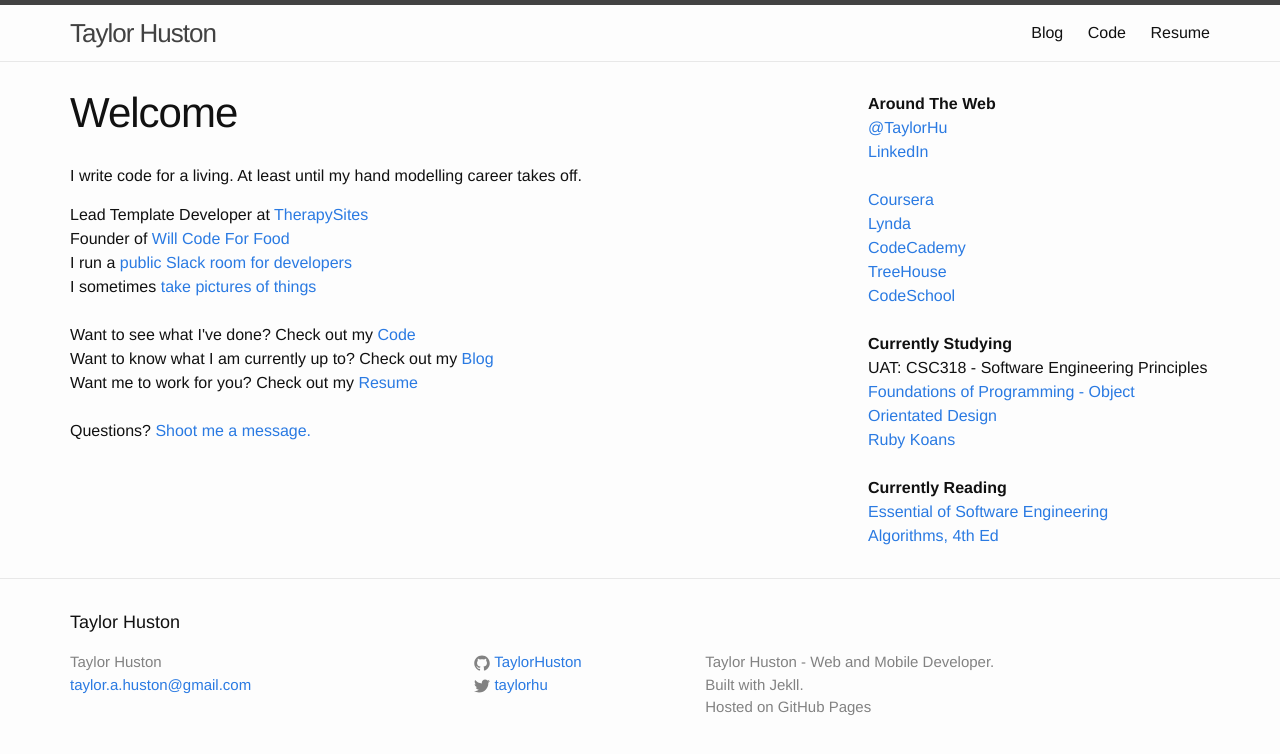
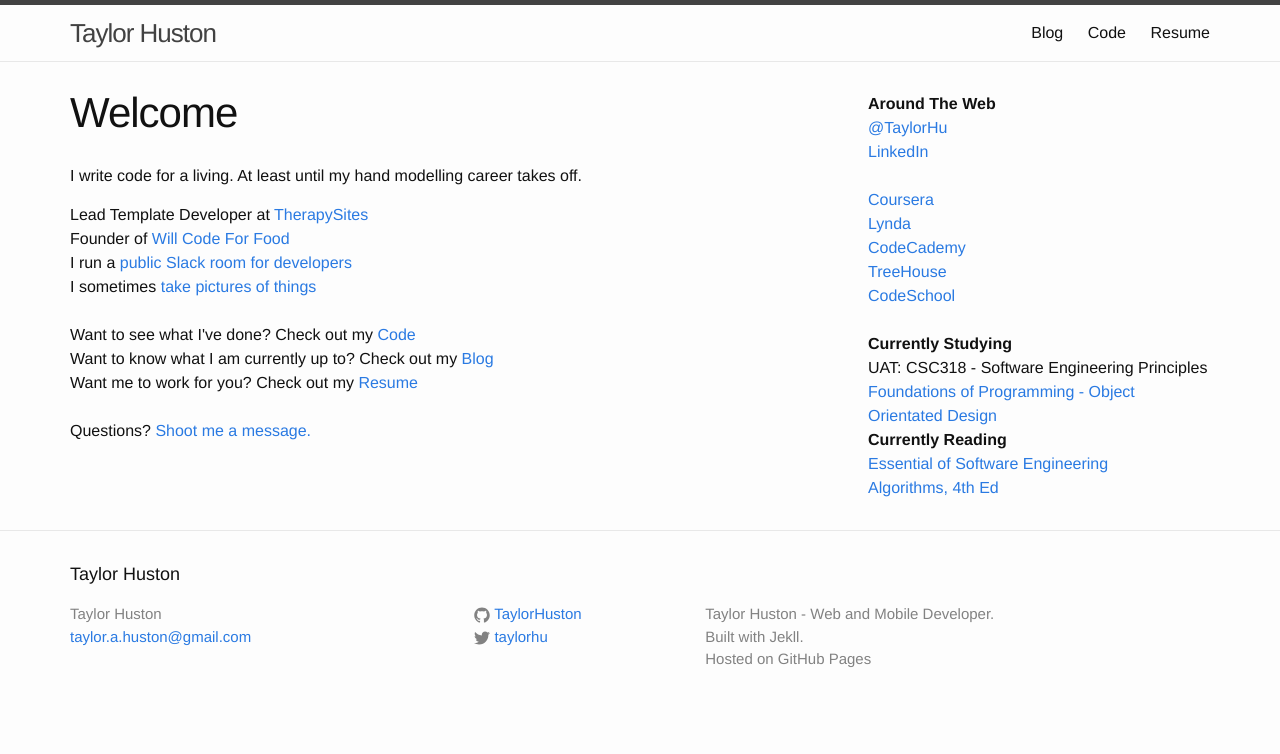
Before and after one commit to TaylorHuston/taylorhuston.github.io, a Jekyll site: the page built from index.html, in a window 1280 px wide. Shown: the top 754 px of the page. Built offline with Jekyll 4.4.1, drawn with Linux system fonts in a browser that asks for light colours.

Commit message:
Update sidebar.html

```diff
--- a/_includes/sidebar.html
+++ b/_includes/sidebar.html
@@ -23,9 +23,6 @@
   <br />
   <a href="http://www.lynda.com/Programming-tutorials/Foundations-of-Programming-Object-Oriented-Design/96949-2.html" target="_blank">Foundations of Programming - Object Orientated Design</a>
   <br />
-  <a href="http://rubykoans.com/" target="_blank">Ruby Koans</a>
-  <br />
-  <br />
   <strong>Currently Reading</strong>
   <br />
   <a href="http://www.amazon.com/Essentials-Software-Engineering-Frank-Tsui/dp/1449691994" target="_blank">Essential of Software Engineering</a>
```
